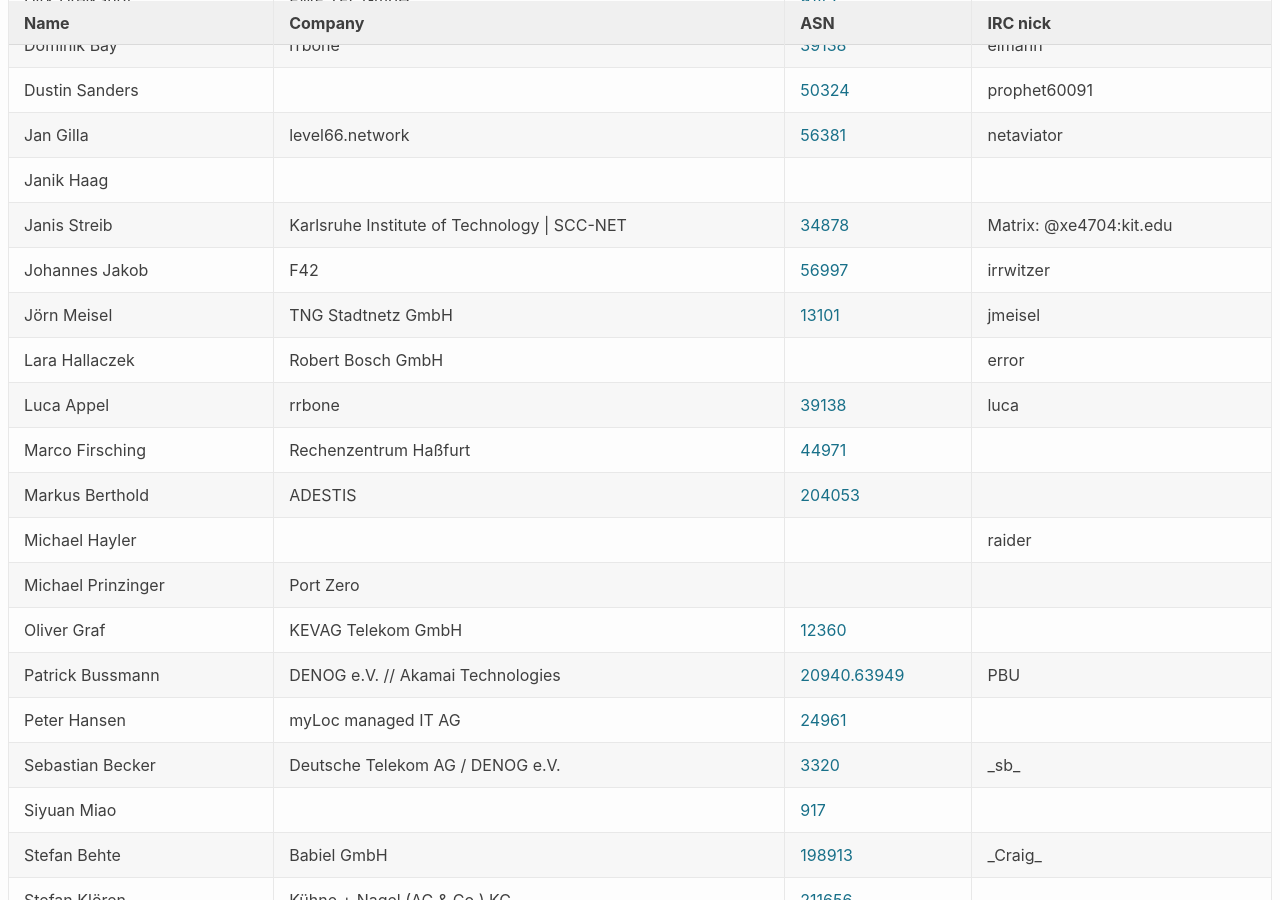
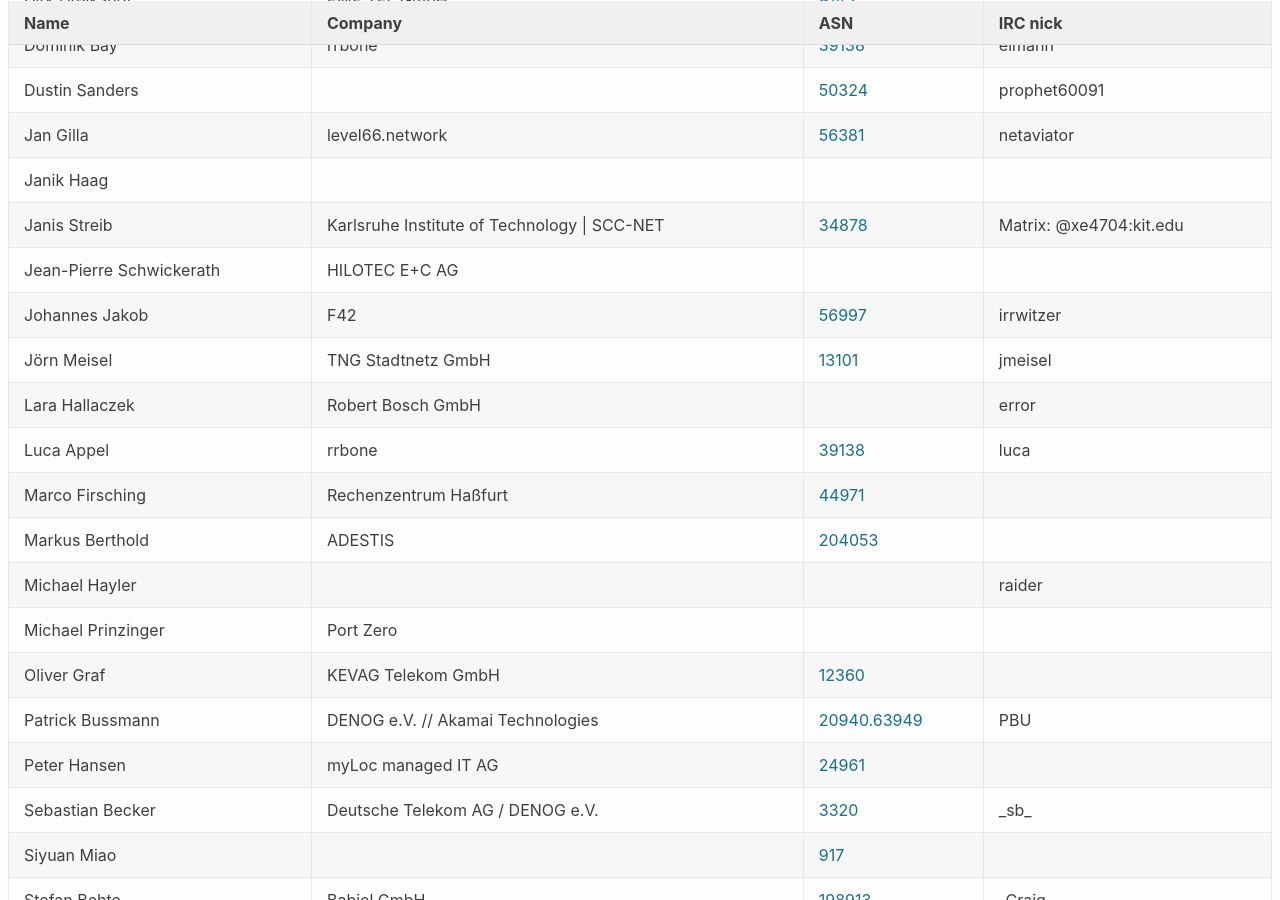
Before and after one commit to denog/pretix-attendeelist, a Jekyll site: the page built from denog15/index.md, in a window 1280 px wide and 900 px high, scrolled down 379 px. Built offline with Jekyll 4.4.1, drawn with Linux system fonts in a browser that asks for light colours.

Commit message:
Latest data: Wed Jul 12 15:47:55 UTC 2023

```diff
--- a/_data/attendees_denog15_onsite.json
+++ b/_data/attendees_denog15_onsite.json
@@ -58,6 +58,12 @@
     "company": "Karlsruhe Institute of Technology | SCC-NET",
     "irc": "Matrix: @xe4704:kit.edu",
     "asn": "34878"
+  },
+  {
+    "name": "Jean-Pierre Schwickerath",
+    "company": "HILOTEC E+C AG",
+    "irc": null,
+    "asn": null
   },
   {
     "name": "Johannes Jakob",
```
